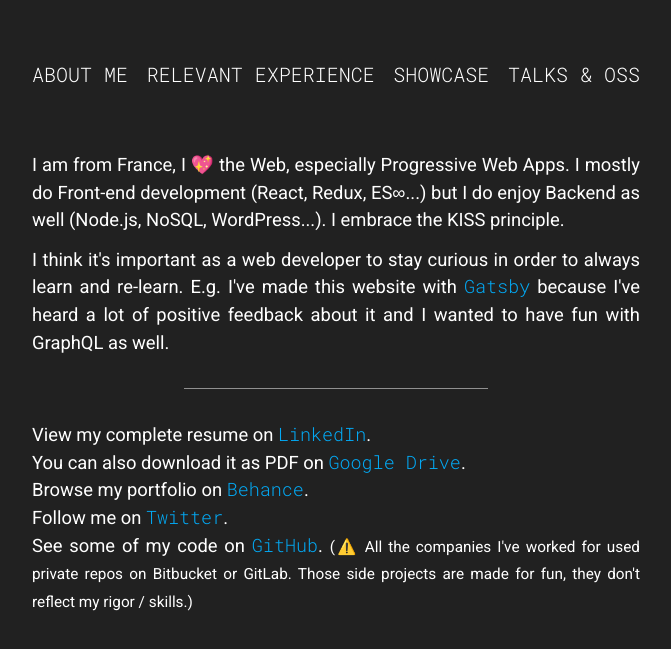
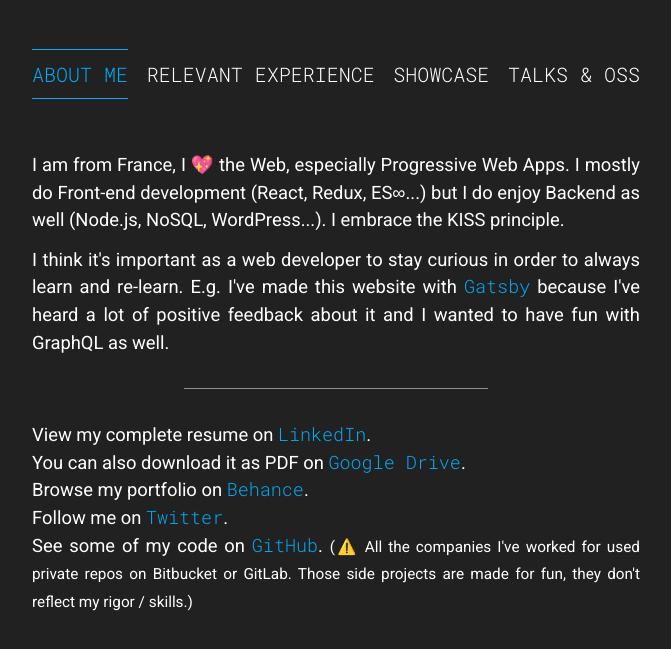
Before and after one commit to sylvhama/shamann-gatsby, a Gatsby site: page / in a window 1280 px wide. Shown: the part 167-816 px from the top of the page, without its empty margins (304-975 px from the left). Built offline with nearby package versions, Linux system fonts and the light colour scheme; Gatsby itself is replaced by a stand-in of ours.

Commit message:
Dont use activeClassName

```diff
--- a/gatsby-config.js
+++ b/gatsby-config.js
@@ -4,7 +4,7 @@ module.exports = {
     description: 'Web Developer',
     author: '@sylvhama',
     navLinks: [
-      { name: 'About Me', path: '' },
+      { name: 'About Me', path: '/' },
       { name: 'Relevant Experience', path: '/relevant-experience/' },
       { name: 'Showcase', path: '/showcase/' },
       { name: 'Talks & OSS', path: '/talks-open-source/' },
--- a/src/components/Nav.js
+++ b/src/components/Nav.js
@@ -36,18 +36,20 @@ const StyledLink = styled(Link)`
 
   &:hover,
   &:focus {
-    color: ${props => props.theme.color.lightBlue};
+    color: ${props => !props.active && props.theme.color.lightBlue};
   }
 
-  &.active {
-    color: ${props => props.theme.color.blue};
+  ${props =>
+    props.active &&
+    `
+    color: ${props.theme.color.blue};
 
     &:before,
     &:after {
       opacity: 1;
       transform: scaleX(1);
     }
-  }
+  `}
 `;
 
 const List = styled.ul`
@@ -90,8 +92,7 @@ const Nav = ({ links, ...rest }) => (
             <Item key={link.name}>
               <StyledLink
                 to={link.path}
-                activeClassName="active"
-                className={location === '/' && 'active'}
+                active={location.pathname === link.path}
               >
                 {link.name}
               </StyledLink>
```
